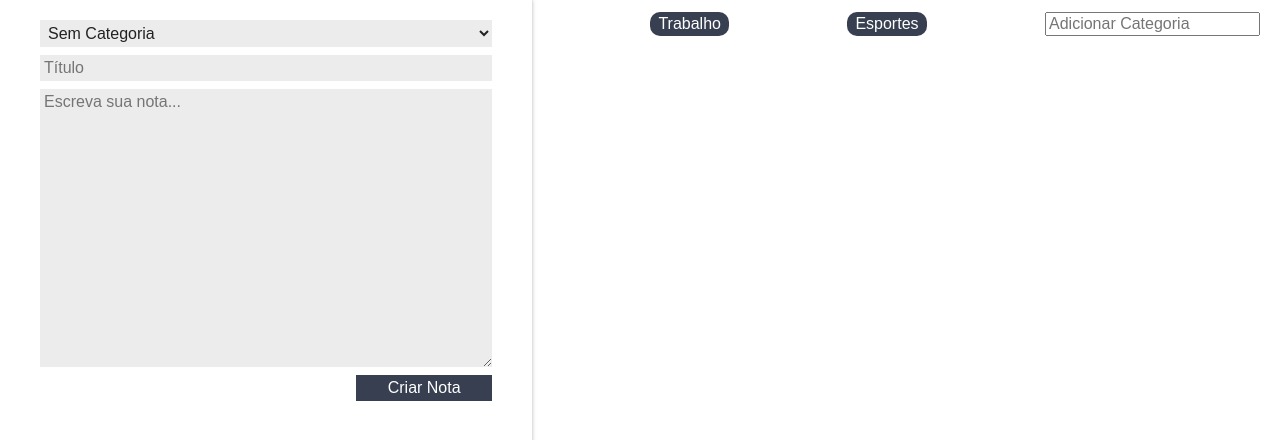
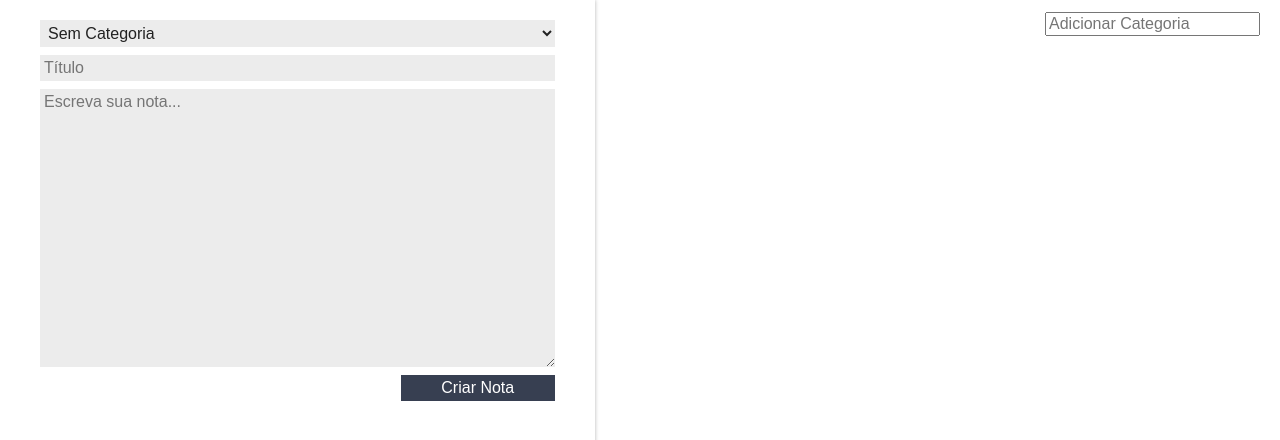
Before and after one commit to RenatoFrancisco/curso-react, a React (Create React App) app: page / in a window 1280 px wide. Shown: the top 440 px of the page. Built offline with nearby package versions, Linux system fonts and the light colour scheme.

Commit message:
Criando fonte de dados

```diff
--- a/src/App.js
+++ b/src/App.js
@@ -4,54 +4,31 @@
 import ListaDeCategorias from './components/ListaDeCategorias';
 import './assets/App.css';
 import './assets/index.css';
+import Categorias from './dados/Categorias';
+import ArrayDeNotas from './dados/Notas';
 
 class App extends Component {
   constructor() {
     super();
-
-    this.state = {
-      notas: [],
-      categorias: ['Trabalho', 'Esportes'],
-    };
-  }
-
-  criarNota(titulo, texto, categoria) {
-    const novaNota = { titulo, texto, categoria };
-    const novoArrayNotas = [...this.state.notas, novaNota];
-    const novoEstado = {
-      notas: novoArrayNotas
-    };
-
-    this.setState(novoEstado)
-  }
-
-  apagarNota(indice) {
-    let arrayNotas = this.state.notas;
-    arrayNotas.splice(indice, 1);
-    this.setState({ notas: arrayNotas });
-  }
-
-  adicionarCategoria(nomeCategoria) {
-    const novoArrayCategorias =  [...this.state.categorias, nomeCategoria];
-    const novoEstado = { ...this.state, categorias:novoArrayCategorias };
-    this.setState(novoEstado);
+    this.categorias = new Categorias();
+    this.notas = new ArrayDeNotas();
   }
 
   render() {
       return (
         <section className="conteudo">
           <FormularioCadastro
-            categorias={this.state.categorias}
-            criarNota={this.criarNota.bind(this)}
+            categorias={this.categorias.categorias}
+            criarNota={this.notas.criarNota}
           />
           <main className="conteudo-principal">
             <ListaDeCategorias
-              categorias={this.state.categorias}
-              adicionarCategoria={this.adicionarCategoria.bind(this)}
+              categorias={this.categorias.categorias}
+              adicionarCategoria={this.categorias.adicionarCategoria}
             />
             <ListaDeNotas
-              apagarNota={this.apagarNota.bind(this)}
-              notas={this.state.notas}
+              apagarNota={this.notas.apagarNota}
+              notas={this.notas.notas}
             />
           </main>
         </section>
--- /dev/null
+++ b/src/dados/Categorias.js
@@ -0,0 +1,9 @@
+export default class Categorias {
+    constructor() {
+        this.categorias = [];
+    }
+
+    adicionarCategoria(novaCategoria) {
+        this.categorias.push(novaCategoria);
+    }
+}
--- /dev/null
+++ b/src/dados/Notas.js
@@ -0,0 +1,22 @@
+export default class ArrayDeNotas {
+    constructor() {
+        this.notas = [];
+    }
+
+    adicionarNota(titulo, texto, categoria) {
+        const novaNota = new Nota(titulo, texto, categoria);
+        this.notas.push(novaNota);
+    }
+
+    apagarNota(indice) {
+        this.notas.splice(indice, 1);
+    }
+}
+
+class Nota {
+    constructor(titulo, texto, categoria) {
+        this.titulo = titulo;
+        this.texto = texto;
+        this.categoria = categoria;
+    }
+}
```
